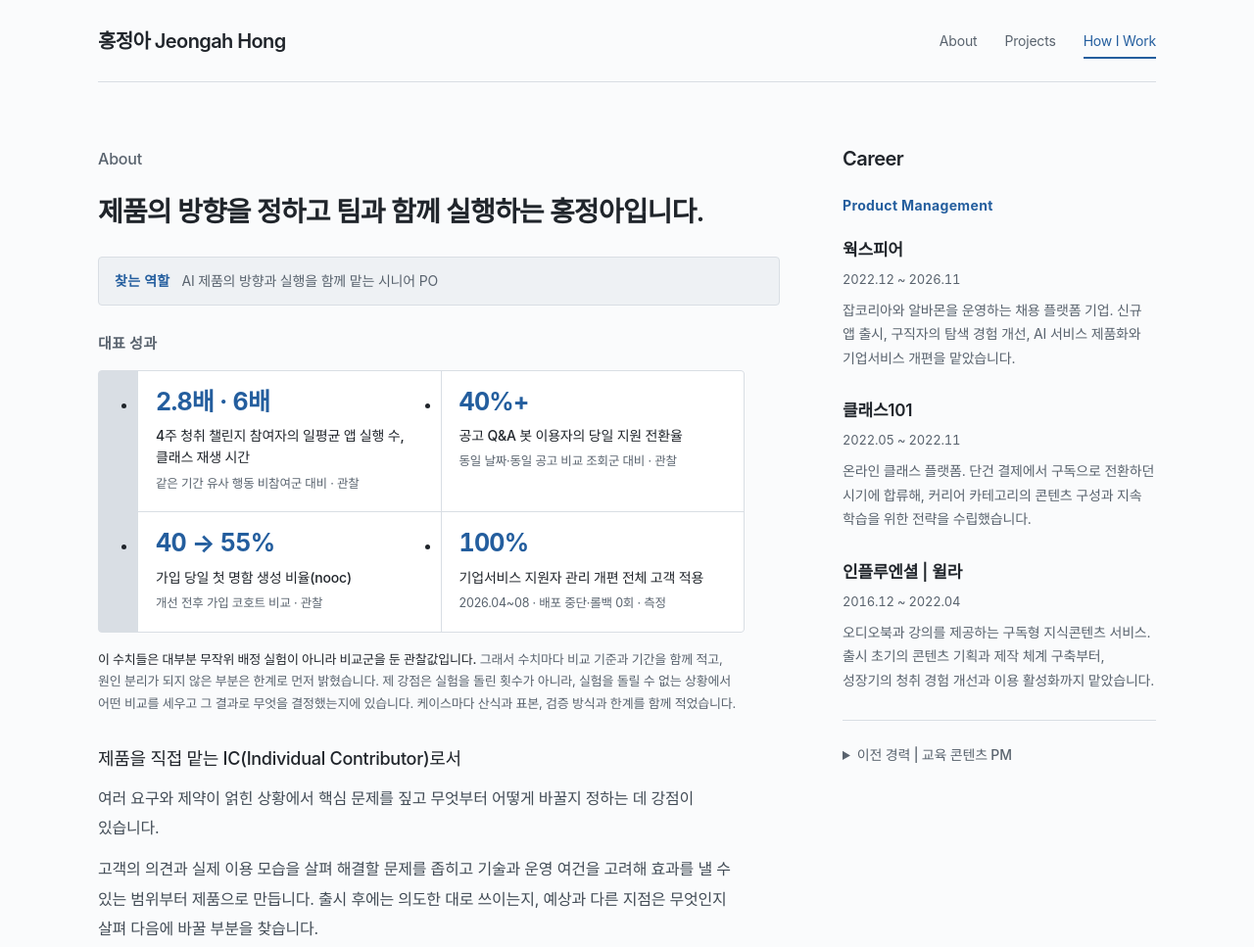
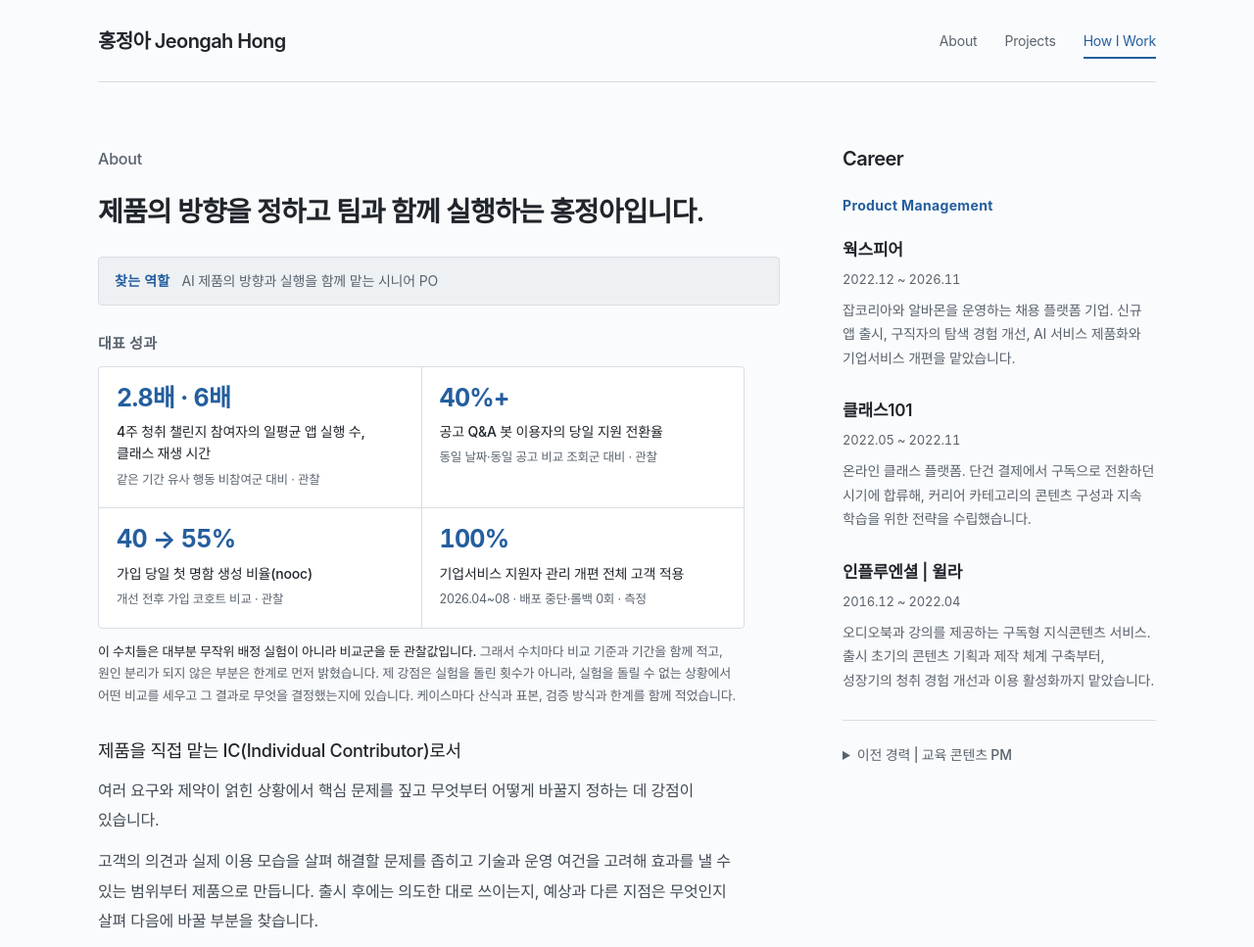
Before and after one commit to joahong/howiwork, a plain HTML site: page portfolio.html in a window 1280 px wide. Shown: the top 967 px of the page at 98% size. Drawn offline with Linux system fonts and the light colour scheme; a web font is replaced by a local one.

Commit message:
대표 성과 격자를 목록 마크업으로 쓰도록 CSS 정리

```diff
--- a/assets/portfolio-2026-11.css
+++ b/assets/portfolio-2026-11.css
@@ -8,7 +8,7 @@
 
 .intro-metrics{margin:0 0 30px;max-width:660px}
 .intro-metrics-heading{font-size:15px;font-weight:650;letter-spacing:.02em;color:var(--secondary);margin:0 0 12px}
-.metric-grid{display:grid;grid-template-columns:repeat(2,minmax(0,1fr));gap:1px;border:1px solid var(--line);border-radius:4px;background:var(--line);overflow:hidden}
+.metric-grid{display:grid;grid-template-columns:repeat(2,minmax(0,1fr));gap:1px;margin:0;padding:0;list-style:none;border:1px solid var(--line);border-radius:4px;background:var(--line);overflow:hidden}
 .metric{background:#fff;padding:16px 18px 18px}
 .metric-value{display:block;font-size:25px;font-weight:650;line-height:1.25;letter-spacing:-.03em;color:var(--accent);font-variant-numeric:tabular-nums}
 .metric-label{display:block;margin-top:8px;font-size:14px;line-height:1.6;font-weight:500;color:var(--ink)}
```
